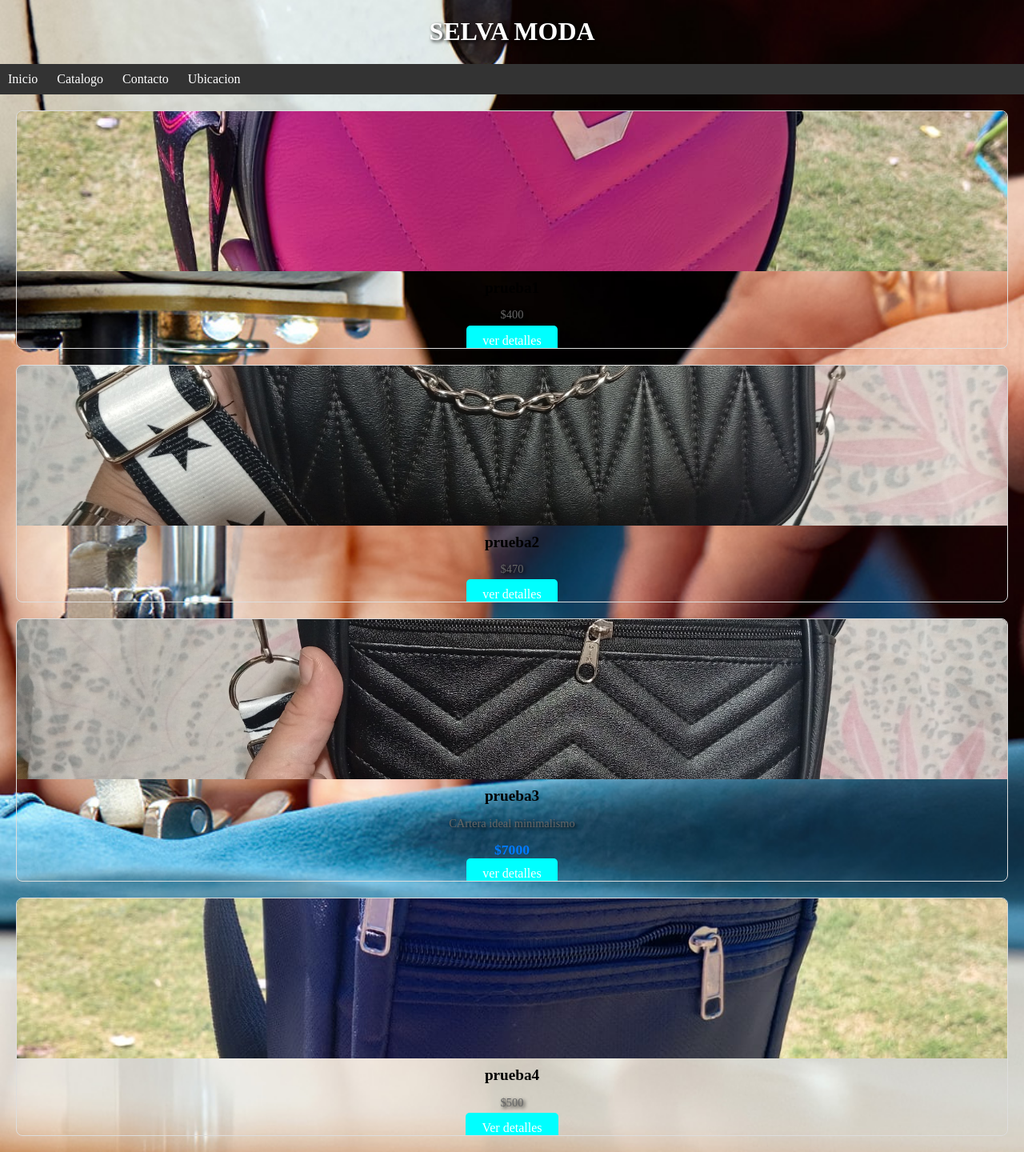
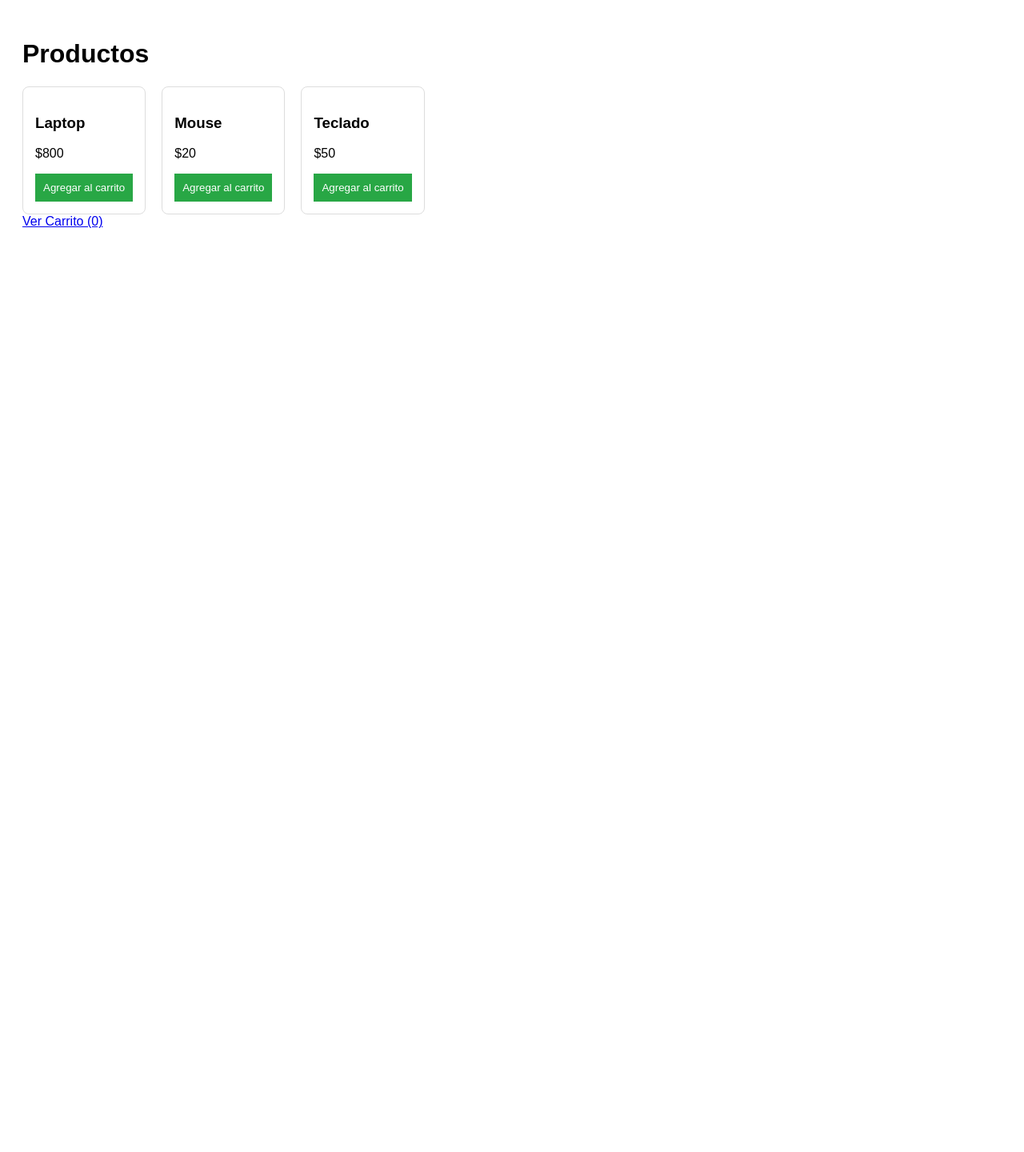
Before and after one commit to dominicda-hue/selva-moda, a PHP site: page / in a window 1280 px wide. Shown: the whole page at 80% size. After the commit the page ends 285 px from the top, so only its background shows below. Run offline with PHP 8.4, Linux system fonts and the light colour scheme.

Commit message:
carrito2

```diff
--- /dev/null
+++ b/index.php
@@ -0,0 +1,52 @@
+<?php
+session_start();
+// Simulación de base de datos
+$productos = [
+    1 => ['nombre' => 'Laptop', 'precio' => 800],
+    2 => ['nombre' => 'Mouse', 'precio' => 20],
+    3 => ['nombre' => 'Teclado', 'precio' => 50]
+];
+
+// Lógica para añadir al carrito
+if (isset($_POST['agregar'])) {
+    $id = $_POST['id'];
+    if (!isset($_SESSION['carrito'])) {
+        $_SESSION['carrito'] = [];
+    }
+
+    // Si ya existe, aumentamos cantidad, si no, lo añadimos
+    if (isset($_SESSION['carrito'][$id])) {
+        $_SESSION['carrito'][$id]['cantidad']++;
+    } else {
+        $_SESSION['carrito'][$id] = [
+            'nombre' => $productos[$id]['nombre'],
+            'precio' => $productos[$id]['precio'],
+            'cantidad' => 1
+        ];
+    }
+}
+?>
+
+<!DOCTYPE html>
+<html>
+<head>
+    <title>Tienda Simple</title>
+    <link rel="stylesheet" href="style.css">
+</head>
+<body>
+    <h1>Productos</h1>
+    <div class="contenedor-productos">
+        <?php foreach ($productos as $id => $info): ?>
+            <div class="producto">
+                <h3><?php echo $info['nombre']; ?></h3>
+                <p>$<?php echo $info['precio']; ?></p>
+                <form method="post">
+                    <input type="hidden" name="id" value="<?php echo $id; ?>">
+                    <button type="submit" name="agregar">Agregar al carrito</button>
+                </form>
+            </div>
+        <?php endforeach; ?>
+    </div>
+    <a href="carrito.php">Ver Carrito (<?php echo count($_SESSION['carrito'] ?? []); ?>)</a>
+</body>
+</html>
--- a/style.css
+++ b/style.css
@@ -1,93 +1,6 @@
-body {
-    /* 1. Define la imagen de fondo */
-    background-image: url('fondos/base.jpg');
-
-    /* 2. Evita que la imagen se repita */
-    background-repeat: no-repeat;
-
-    /* 3. Centra la imagen */
-    background-position: center;
-
-    /* 4. Asegura que la imagen cubra todo el elemento */
-    background-size: cover;
-
-    /* 5. (Opcional pero recomendado) Un color de fondo por si la imagen no carga */
-    background-color: #f0f0f0;
-
-    /* 6. (Opcional) Para fijar la imagen al fondo (efecto parallax) */
-    /* background-attachment: fixed; */
-
-    /* Asegura que el body tenga altura para que el fondo se muestre */
-    min-height: 100vh; /* 100% del alto de la ventana */
-    margin: 0; /* Elimina márgenes por defecto */
-}
-
-/* Estilos para el texto para que se vea bien sobre la imagen */
-h1, p {
-    color: white; /* Texto blanco para que contraste con la imagen */
-    text-shadow: 2px 2px 4px #000000; /* Sombra para mejorar legibilidad */
-    text-align: center;
-}
-.galeria{
-    display: grid;
-    grid-template-columns: repeat(auto-fit, minmax (250px, 1fr));
-    gap: 20px;
-    padding: 20px;
-
-}
-.producto {
-   border: 1px solid #ddd;
-   border-radius: 8px;
-   overflow: hidden;
-   box-shadow: 0 4px 8px rgba(0,0,0,0,0.1);
-   text-align: center;
-   transition: transform 0.2s;
-}
-
-.producto:hover{
-    transform: translateY(-5px);
-    box-shadow: 0 8px 16px rgba(0,0,0,0,0.2);
-}
-
-
-
-.producto img{
-    width: 100%;
-    height: 200px;
-    object-fit: cover;
-    display: block;
-}
-
-.producto h3{
-    font-size: 1.2em;
-    margin: 10px 0;
-
-}
-
-.producto p{
-    font-size: 0.9em;
-    color: #666;
-    padding: 0 15px;}
-
-.producto span{
-    display: block;
-    font-size: 1.1em;
-    font-weight: bold;
-    color: #007bff;
-    margin: 10px 0
-}
-
-.boton{
-    background-color: aqua;
-    color: #fff;
-    padding: 10px 20px;
-    border: none;
-    border-radius: 5px;
-    cursor: pointer;
-    text-decoration: none;
-    margin-top: 10px;
-
-}
-.boton:hover{
-    background-color: #3e8e41;
-}
+body { font-family: sans-serif; padding: 20px; }
+.contenedor-productos { display: flex; gap: 20px; }
+.producto { border: 1px solid #ddd; padding: 15px; border-radius: 8px; }
+table { width: 100%; border-collapse: collapse; margin-top: 20px; }
+th, td { border-bottom: 1px solid #ccc; padding: 10px; text-align: left; }
+button { background: #28a745; color: white; border: none; padding: 10px; cursor: pointer; }
```
Also changed, not shown: carrito.php (added, +48 -0 lines), style1.css (added, +93 -0 lines).
